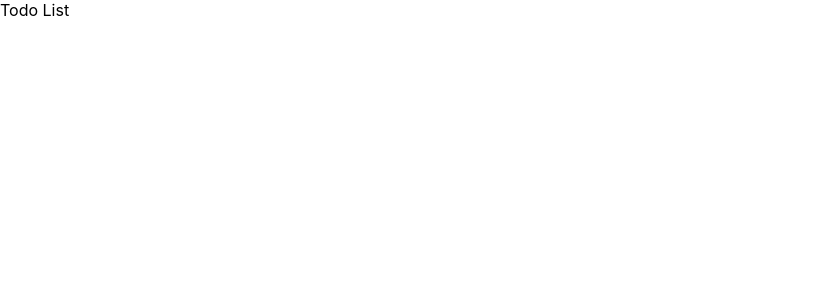
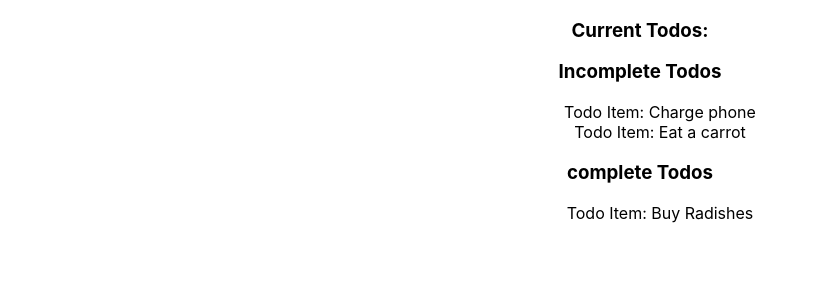
Before and after one commit to truthseekers/class-todo-list, a React (Create React App) app: page / in a window 1280 px wide. Shown: the top 300 px of the page, without its empty margins (0-814 px from the left). Built offline with nearby package versions, Linux system fonts and the light colour scheme.

Commit message:
finished video. todos display

```diff
--- a/src/App.js
+++ b/src/App.js
@@ -2,6 +2,7 @@ import React from "react";
 import logo from "./logo.svg";
 import "./App.css";
 import { initialTodos } from "./data";
+import TodoList from "./TodoList";
 
 class App extends React.Component {
   constructor(props) {
@@ -14,7 +15,12 @@ class App extends React.Component {
 
   render() {
     console.log(this.state.todos);
-    return <div>Todo List</div>;
+    return (
+      <div className="App">
+        <h3>Current Todos:</h3>
+        <TodoList todos={this.state.todos} />
+      </div>
+    );
   }
 }
 
--- /dev/null
+++ b/src/TodoItem.js
@@ -0,0 +1,13 @@
+import React from "react";
+
+class TodoItem extends React.Component {
+  constructor(props) {
+    super(props);
+  }
+
+  render() {
+    return <li>Todo Item: {this.props.title}</li>;
+  }
+}
+
+export default TodoItem;
--- /dev/null
+++ b/src/TodoList.js
@@ -0,0 +1,33 @@
+import React from "react";
+import TodoItem from "./TodoItem";
+
+class TodoList extends React.Component {
+  constructor(props) {
+    super(props);
+  }
+
+  render() {
+    return (
+      <div>
+        <h3>Incomplete Todos</h3>
+        <ul style={{ listStyleType: "none" }}>
+          {this.props.todos.map((elem) => {
+            if (!elem.isCompleted) {
+              return <TodoItem key={elem.id} title={elem.title} />;
+            }
+          })}
+        </ul>
+        <h3>complete Todos</h3>
+        <ul style={{ listStyleType: "none" }}>
+          {this.props.todos.map((elem) => {
+            if (elem.isCompleted) {
+              return <TodoItem key={elem.id} title={elem.title} />;
+            }
+          })}
+        </ul>
+      </div>
+    );
+  }
+}
+
+export default TodoList;
```
